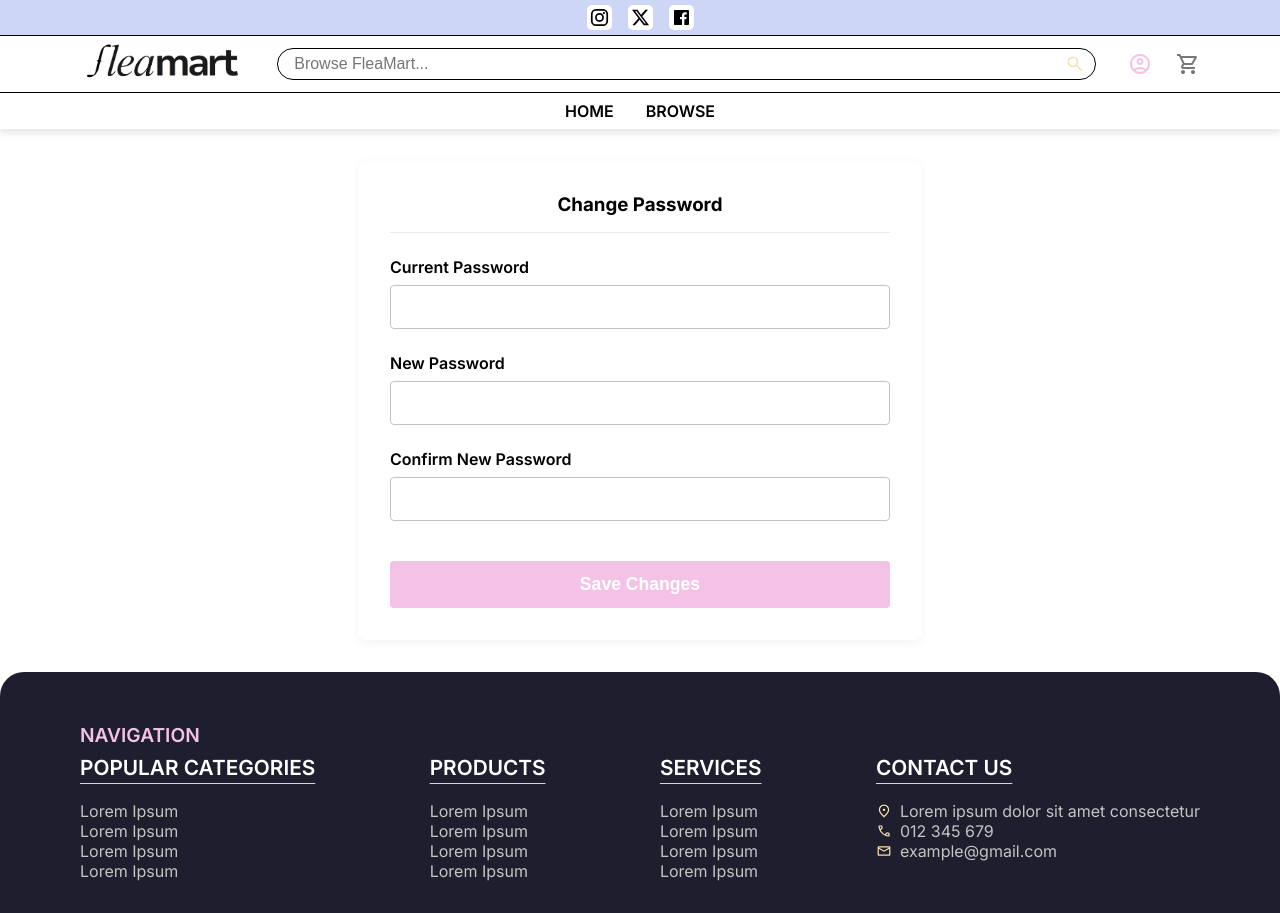
After one commit to yakiitory/e-commerce-system, a Flask app: page /change-password in a window 1280 px wide. The commit adds this page. Run offline with Flask 3, Linux system fonts and the light colour scheme; the visitor is signed in with stand-in values (Sample User, id 1).

Commit message:
Fix payment and order issues and implement change password feature

```diff
--- a/src/app.py
+++ b/src/app.py
@@ -31,6 +31,7 @@ def index():
     Returns:
         str: The rendered HTML of the index page.
     """
+    # If a merchant is logged in, redirect them to their dashboard.
     if 'username' in session:
         user = backend.mock_get_user_by_username(session['username'])
         if user and user.role == 'merchant':
@@ -39,10 +40,13 @@ def index():
     categories = backend.mock_get_all_categories()
     all_products = backend.mock_get_all_products()
 
+    # Enrich product data with category names for display
     for product in all_products:
         category = backend.mock_get_category_by_id(product.category_id)
         product.category_name = category.name if category else "Uncategorized"
 
+    # Simulate different product lists for the home page sections
+    # In a real application, these would be based on sales data, ratings, etc.
     trending_products = all_products[:4]
     new_arrivals = all_products[-4:]
     top_rated = all_products[:4]
@@ -76,6 +80,7 @@ def login_page():
             session['username'] = username
             flash(result["message"], "success")
 
+            # Redirect merchants to their dashboard, others to index.
             user = backend.mock_get_user_by_username(username)
             if user and user.role == 'merchant':
                 return redirect(url_for('merchant_dashboard_page'))
@@ -206,6 +211,7 @@ def orders_page():
             total_price += item.total_price
         order.total_price = total_price
 
+    # Pass the selected status to the template to highlight the active button
     return render_template('orders.html', orders=orders, Status=backend.Status, selected_status=status_filter_str)
 
 @app.route('/cancel-order/<int:order_id>', methods=['POST'])
@@ -273,6 +279,33 @@ def login_security_page():
         flash("Please log in to view this page.", "error")
         return redirect(url_for('login_page'))
     return render_template('login-security.html')
+
+@app.route('/change-password', methods=['GET', 'POST'])
+def change_password_page():
+    """Handles the password change process."""
+    if 'username' not in session:
+        flash("Please log in to change your password.", "error")
+        return redirect(url_for('login_page'))
+
+    if request.method == 'POST':
+        username = session['username']
+        old_password = request.form.get('old_password')
+        new_password = request.form.get('new_password')
+        confirm_password = request.form.get('confirm_password')
+
+        if new_password != confirm_password:
+            flash("New passwords do not match.", "error")
+            return redirect(url_for('change_password_page'))
+
+        result = backend.mock_change_password(username, old_password, new_password)
+        flash(result['message'], 'success' if result['status'] else 'error')
+
+        if result['status']:
+            return redirect(url_for('login_security_page'))
+        else:
+            return redirect(url_for('change_password_page'))
+
+    return render_template('change-password.html')
 
 @app.route('/user-addresses')
 def user_addresses_page():
@@ -362,7 +395,7 @@ def merchant_orders_page():
 
     orders = backend.mock_get_orders_by_merchant_id(user.id)
     for order in orders:
-
+        # Enrich with customer and product details for display
         customer = next((u for u in backend.mock_users.values() if u.id == order.user_id), None)
         order.customer_name = f"{customer.first_name} {customer.last_name}" if customer else "Unknown User"
 
@@ -397,6 +430,7 @@ def merchant_cancel_order(order_id: int):
     if user.role != 'merchant':
         return redirect(url_for('index'))
 
+    # In a real app, this would also trigger a refund process.
     result = backend.mock_update_order_status(order_id, backend.Status.CANCELLED)
     flash(result['message'], 'success' if result['status'] else 'error')
     return redirect(url_for('merchant_orders_page'))
@@ -417,24 +451,28 @@ def add_product_page():
     if request.method == 'POST':
         form_data = request.form.to_dict()
 
+        # Convert types and add merchant-specific data
         form_data['merchant_id'] = user.id
         form_data['price'] = float(form_data.get('price', 0))
         form_data['original_price'] = float(form_data.get('original_price', form_data['price']))
         form_data['quantity_available'] = int(form_data.get('quantity_available', 0))
         form_data['category_id'] = int(form_data.get('category_id'))
 
+        # For simplicity, assume the merchant's first address is the product location
         merchant_addresses = backend.mock_get_addresses_by_user_id(user.id)
         if not merchant_addresses:
             flash("You must have a saved address to add a product.", "error")
             return redirect(url_for('user_addresses_page'))
         form_data['address_id'] = merchant_addresses[0].id
 
+        # Handle images - simple comma-separated string to list
         form_data['images'] = [img.strip() for img in form_data.get('images', '').split(',') if img.strip()]
 
         result = backend.mock_create_product(form_data)
         flash(result['message'], 'success' if result['status'] else 'error')
         return redirect(url_for('merchant_dashboard_page'))
 
+    # For GET request
     categories = backend.mock_get_all_categories()
     return render_template('add-product.html', categories=categories)
 
@@ -452,6 +490,7 @@ def edit_product_page(product_id: int):
 
     product = backend.mock_get_product_by_id(product_id)
 
+    # Security check: ensure the product belongs to the logged-in merchant
     if not product or product.merchant_id != user.id:
         flash("Product not found or you do not have permission to edit it.", "error")
         return redirect(url_for('merchant_dashboard_page'))
@@ -459,13 +498,16 @@ def edit_product_page(product_id: int):
     if request.method == 'POST':
         form_data = request.form.to_dict()
 
+        # Convert types
         form_data['price'] = float(form_data.get('price', 0))
         form_data['original_price'] = float(form_data.get('original_price', form_data['price']))
         form_data['quantity_available'] = int(form_data.get('quantity_available', 0))
         form_data['category_id'] = int(form_data.get('category_id'))
 
+        # Handle images
         form_data['images'] = [img.strip() for img in form_data.get('images', '').split(',') if img.strip()]
 
+        # Remove fields that shouldn't be updated directly
         form_data.pop('merchant_id', None)
         form_data.pop('address_id', None)
 
@@ -473,6 +515,7 @@ def edit_product_page(product_id: int):
         flash(result['message'], 'success' if result['status'] else 'error')
         return redirect(url_for('merchant_dashboard_page'))
 
+    # For GET request
     categories = backend.mock_get_all_categories()
     return render_template('edit-product.html', product=product, categories=categories)
 
@@ -488,6 +531,7 @@ def payments_page():
     virtual_card = backend.mock_get_virtual_card_by_owner_id(user.id)
     payment_history = backend.mock_get_user_payments(user.id)
 
+    # For display purposes, enrich payment history with sender/receiver names
     for payment in payment_history:
         sender = next((u for u in backend.mock_users.values() if u.id == payment.sender_id), None)
         receiver = next((u for u in backend.mock_users.values() if u.id == payment.receiver_id), None)
@@ -568,35 +612,50 @@ def checkout_page():
             flash("Please select a shipping address.", "error")
             return redirect(url_for('checkout_page'))
 
+        # 1. Attempt to process the payment FIRST
+        # For this system, we assume all items in a cart belong to one merchant.
+        # We get the merchant_id from the first item.
+        first_product_id = cart.items[0].product_id
+        product = backend.mock_get_product_by_id(first_product_id)
+        if not product:
+            flash("An item in your cart could not be found.", "error")
+            return redirect(url_for('cart_page'))
+
         total_price = sum(item.product_price * item.product_quantity for item in cart.items)
-        payment_data = {"sender_id": user.id, "receiver_id": 1, "amount": total_price, "type": "ORDER"} # Assuming receiver_id 1 for the merchant
+        payment_data = {"sender_id": user.id, "receiver_id": product.merchant_id, "amount": total_price, "type": "ORDER"}
         payment_result = backend.mock_process_payment(payment_data)
 
+        # If payment fails, stop everything and return the user to the checkout page.
         if not payment_result['status']:
             flash(f"Payment failed: {payment_result['message']}", "error")
             return redirect(url_for('checkout_page'))
 
+        # 2. If payment was successful, create the order
         order_result = backend.mock_create_order_from_cart(cart.id, {"payment_type": "VirtualCard"})
         if not order_result['status']:
             flash(f"Payment succeeded, but failed to create order: {order_result['message']}", "error")
-
+            # In a real app, you would refund the payment here.
             return redirect(url_for('cart_page'))
 
         order_id = order_result['order_id']
 
+        # 3. Create the invoice for the new order
         backend.mock_create_invoice(order_id, address_id)
 
+        # 4. Finally, clear the user's cart
         backend.mock_clear_cart(cart.id)
 
         flash("Your order has been placed successfully!", "success")
         return redirect(url_for('account_details_page'))
 
+    # For GET request
     addresses = backend.mock_get_addresses_by_user_id(user.id)
+    virtual_card = backend.mock_get_virtual_card_by_owner_id(user.id)
     total_price = sum(item.product_price * item.product_quantity for item in cart.items)
     for item in cart.items:
         item.product = backend.mock_get_product_by_id(item.product_id)
 
-    return render_template('checkout.html', cart_items=cart.items, total_price=total_price, addresses=addresses)
+    return render_template('checkout.html', cart_items=cart.items, total_price=total_price, addresses=addresses, virtual_card=virtual_card)
 
 @app.route('/products-page')
 def products_page():
--- /dev/null
+++ b/static/css/change-password.css
@@ -0,0 +1,61 @@
+:root {
+    --light-blue: #CDD6F4;
+    --purple: #B4BEFE;
+    --star-pink: #F5C2E7;
+    --yellow: #F9E2AF;
+    --text-dark: #000000;
+    --gray: #777777;
+    --light-gray: #C4C4C4;
+    --lightest-gray: #EBEBEB;
+    --dark-blue: #1E1E2E;
+    --white: #FFFFFF;
+}
+
+.change-password-container {
+    max-width: 500px;
+    margin: 2rem auto;
+    padding: 2rem;
+    background-color: var(--white);
+    border-radius: 8px;
+    box-shadow: 0 2px 10px rgba(0,0,0,0.05);
+}
+
+.change-password-container h3 {
+    margin-top: 0;
+    margin-bottom: 1.5rem;
+    border-bottom: 1px solid var(--lightest-gray);
+    padding-bottom: 1rem;
+    text-align: center;
+}
+
+.form-group {
+    margin-bottom: 1.5rem;
+}
+
+.form-group label {
+    display: block;
+    margin-bottom: 0.5rem;
+    font-weight: 600;
+}
+
+.form-group input {
+    width: 100%;
+    padding: 0.75rem;
+    border: 1px solid var(--light-gray);
+    border-radius: 4px;
+    box-sizing: border-box;
+    font-size: 1rem;
+}
+
+.submit-btn {
+    width: 100%;
+    padding: 0.8rem;
+    border: none;
+    background-color: var(--star-pink);
+    color: var(--white);
+    font-size: 1.1rem;
+    font-weight: 700;
+    border-radius: 4px;
+    cursor: pointer;
+    margin-top: 1rem;
+}
--- /dev/null
+++ b/templates/change-password.html
@@ -0,0 +1,26 @@
+{% extends "base.html" %}
+
+{% block head %}
+<link rel="stylesheet" href="{{ url_for('static', filename='css/change-password.css') }}">
+<title>Change Password</title>
+{% endblock %}
+
+<main class="content-wrapper">
+{% block body %}
+    <div class="change-password-container">
+        <h3>Change Password</h3>
+        <form action="{{ url_for('change_password_page') }}" method="post">
+            <div class="form-group">
+                <label for="old_password">Current Password</label>
+                <input type="password" id="old_password" name="old_password" required>
+            </div>
+            <div class="form-group">
+                <label for="new_password">New Password</label>
+                <input type="password" id="new_password" name="new_password" minlength="6" required>
+            </div>
+            <div class="form-group"><label for="confirm_password">Confirm New Password</label><input type="password" id="confirm_password" name="confirm_password" required></div>
+            <button type="submit" class="submit-btn">Save Changes</button>
+        </form>
+    </div>
+{% endblock %}
+</main>
--- a/templates/login-security.html
+++ b/templates/login-security.html
@@ -12,7 +12,7 @@
         <div class="security-details">
             <p><strong>Username:</strong> {{ current_user.username }}</p>
             <p><strong>Email:</strong> {{ current_user.email }}</p>
-            <a href="#">Change Password</a>
+            <a href="{{ url_for('change_password_page') }}">Change Password</a>
         </div>
         <div class="logout-section">
             <p>Click the button below to securely log out of your account.</p>
```
Also changed, not shown: src/backend.py (+44 -8 lines), static/css/checkout.css (+25 -0 lines), static/css/payments.css (+6 -1 lines), templates/checkout.html (+8 -1 lines), templates/payments.html (+9 -2 lines).
